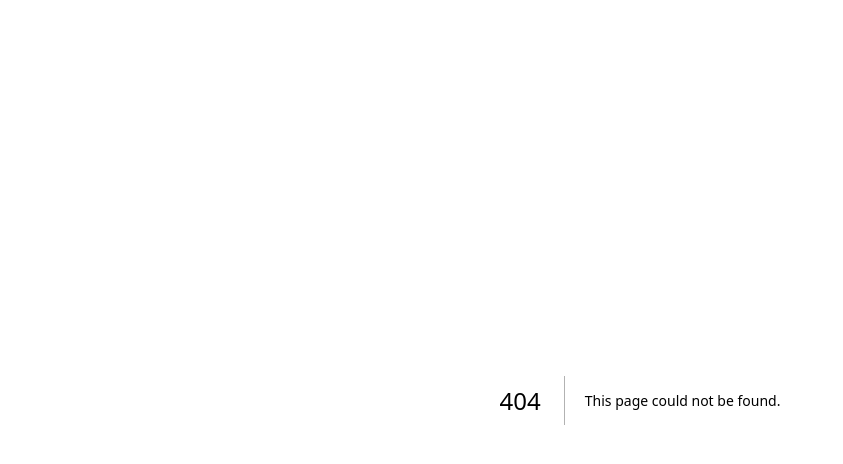
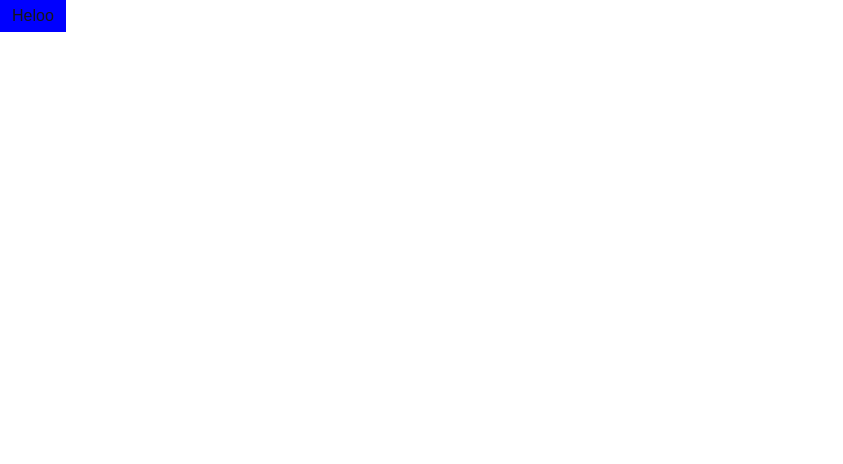
Before and after one commit to imshubhamkumar/HealthCareFrontend, a Next.js app: page /views in a window 1280 px wide. Before the commit this address had no page. Shown: the top 464 px of the page, without its empty margins (0-843 px from the left). Built offline with nearby package versions, Linux system fonts and the light colour scheme.

Commit message:
initial commit

```diff
--- /dev/null
+++ b/src/app/components/Button.tsx
@@ -0,0 +1,13 @@
+interface Props{
+    label: string
+    bg?: string
+    isRound?: boolean
+
+}
+export const ButtonComponent = (props: Props) => {
+    const {label, bg="#8bc63f"} = props
+    return (
+        <button style={{background: bg, paddingLeft: 12, paddingRight: 12, paddingTop: 4, paddingBottom: 4}}>{label}</button>
+    )
+
+}
--- /dev/null
+++ b/src/app/views/page.tsx
@@ -0,0 +1,7 @@
+import { ButtonComponent } from "../components/Button";
+
+export default function Views(){
+    return <div>
+        <ButtonComponent label="Heloo" bg="blue" />
+    </div>
+}
```
Also changed, not shown: src/app/components/Grid.tsx (added), src/app/components/Text.tsx (added).
